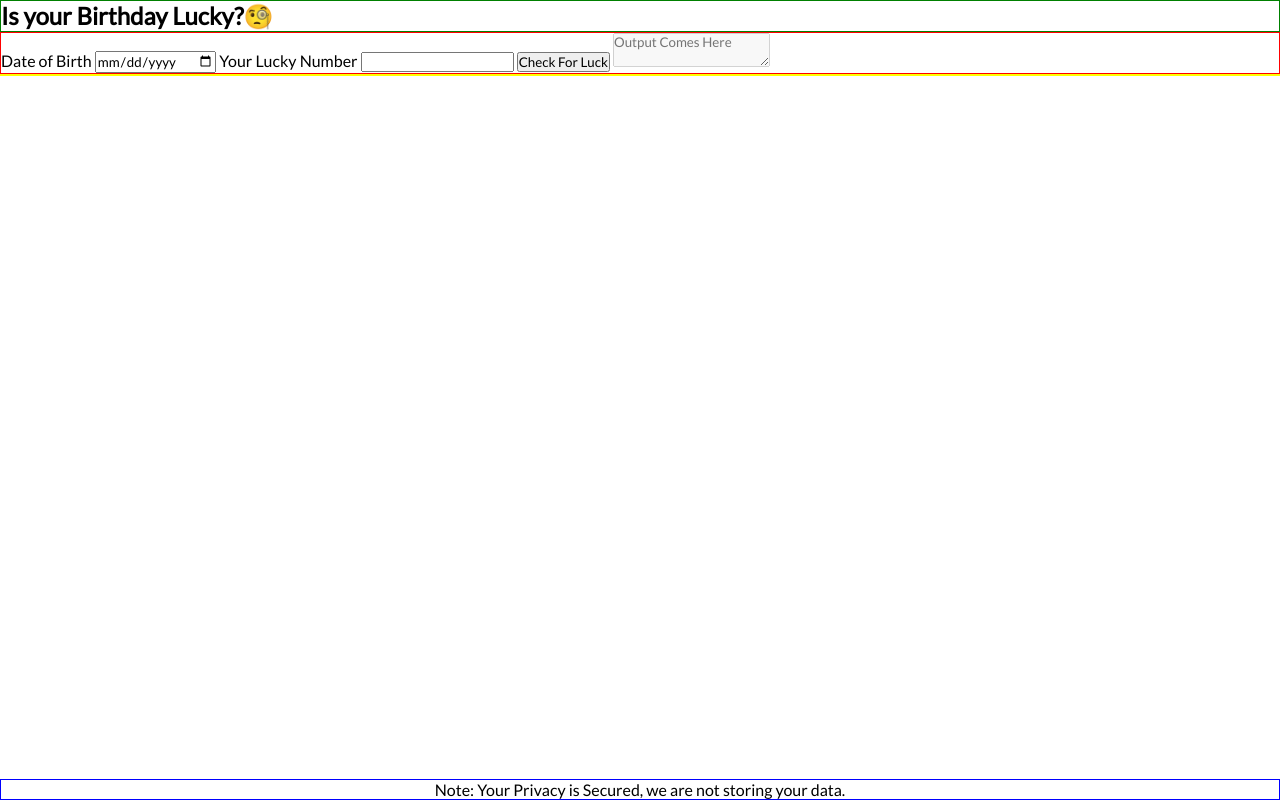
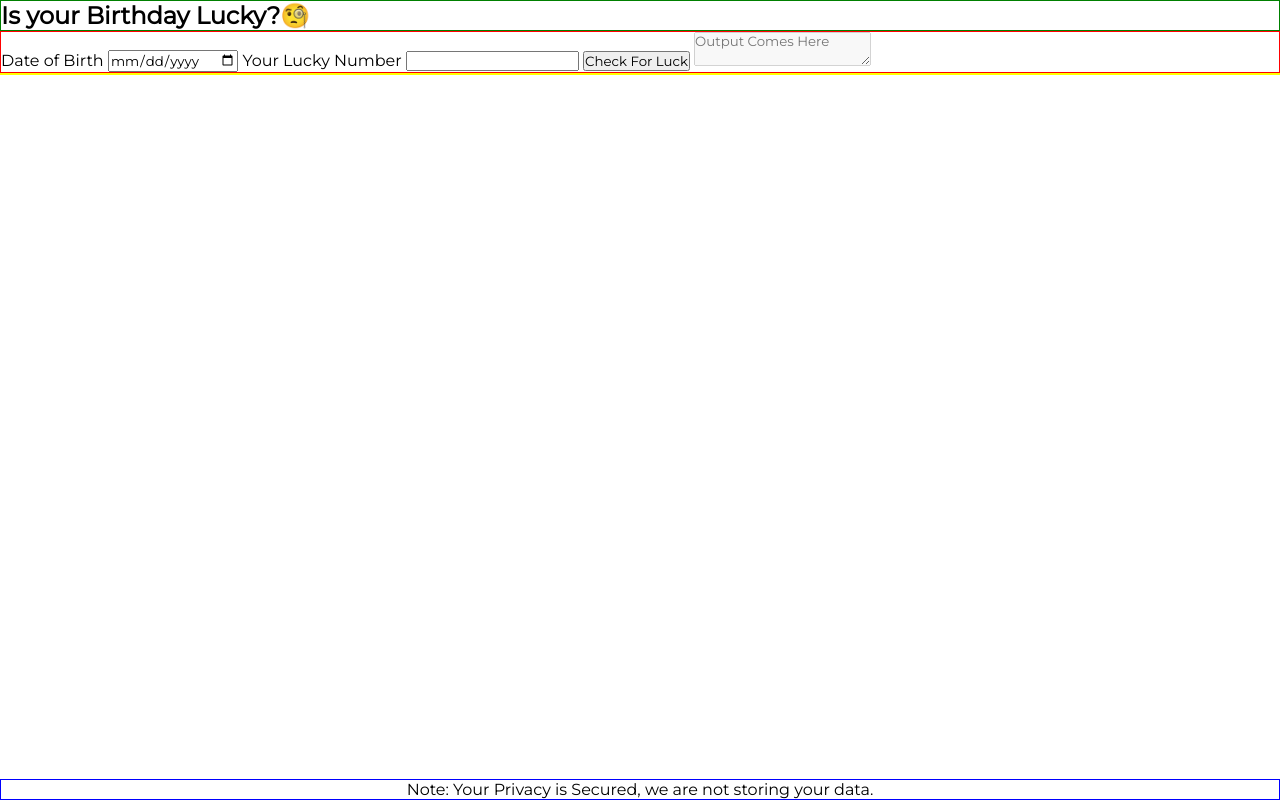
Before and after one commit to kapil551/neogcamp-is-your-birthday-lucky, a plain HTML site: page index.html in a window 1280 px wide. Drawn offline with Linux system fonts and the light colour scheme.

Commit message:
update: google fonts

```diff
--- a/style.css
+++ b/style.css
@@ -1,11 +1,12 @@
-@import url('https://fonts.googleapis.com/css2?family=Lato:wght@400;800&display=swap');
+@import url('https://fonts.googleapis.com/css2?family=Lato:ital,wght@0,300;1,300&family=Montserrat&family=Poppins&display=swap');
 
 * {
     margin: 0;
     padding: 0;
 
     box-sizing: border-box;
-    font-family: 'Lato', sans-serif;
+    font-family: 'Montserrat', sans-serif;
+
 }
 
 nav {
```
